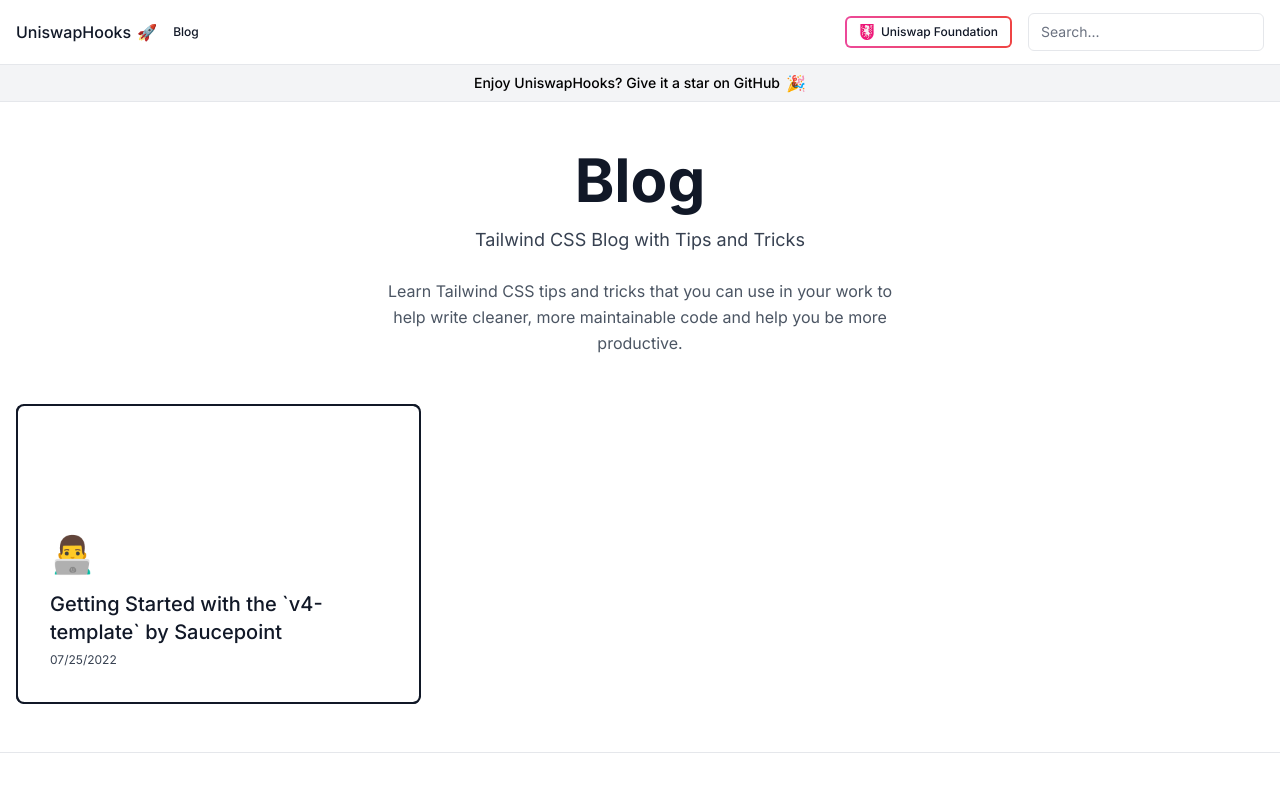
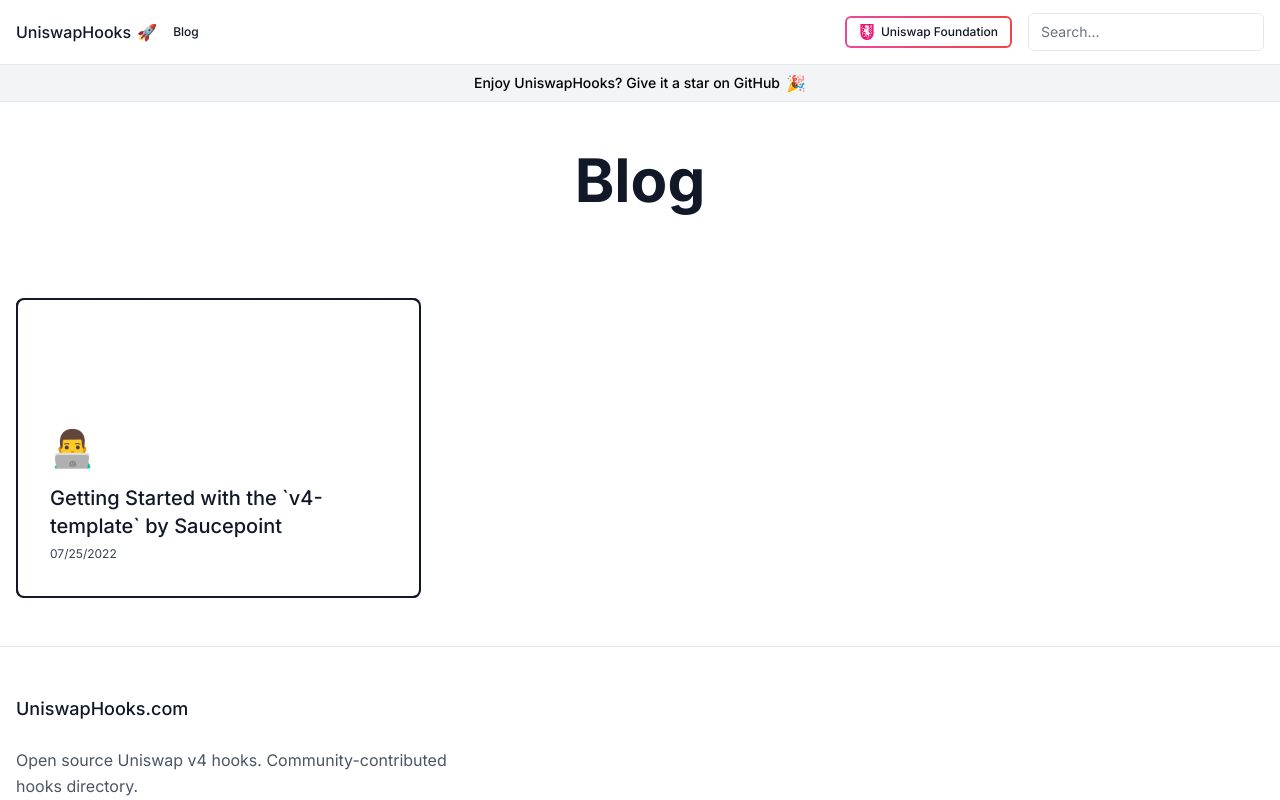
Before and after one commit to 0xaaiden/uniswaphooks, a Next.js app: page /blog in a window 1280 px wide. Shown: the top 800 px of the page. Built offline with nearby package versions, Linux system fonts and the light colour scheme.

Commit message:
Update page.jsx

```diff
--- a/app/blog/page.jsx
+++ b/app/blog/page.jsx
@@ -59,10 +59,9 @@
     <>
       <HeroBanner
         title="Blog"
-        subtitle="Tailwind CSS Blog with Tips and Tricks"
+        subtitle=""
       >
-        Learn Tailwind CSS tips and tricks that you can use in your work to help
-        write cleaner, more maintainable code and help you be more productive.
+
       </HeroBanner>
 
       <Container classNames="pb-8 lg:pb-12">
```
